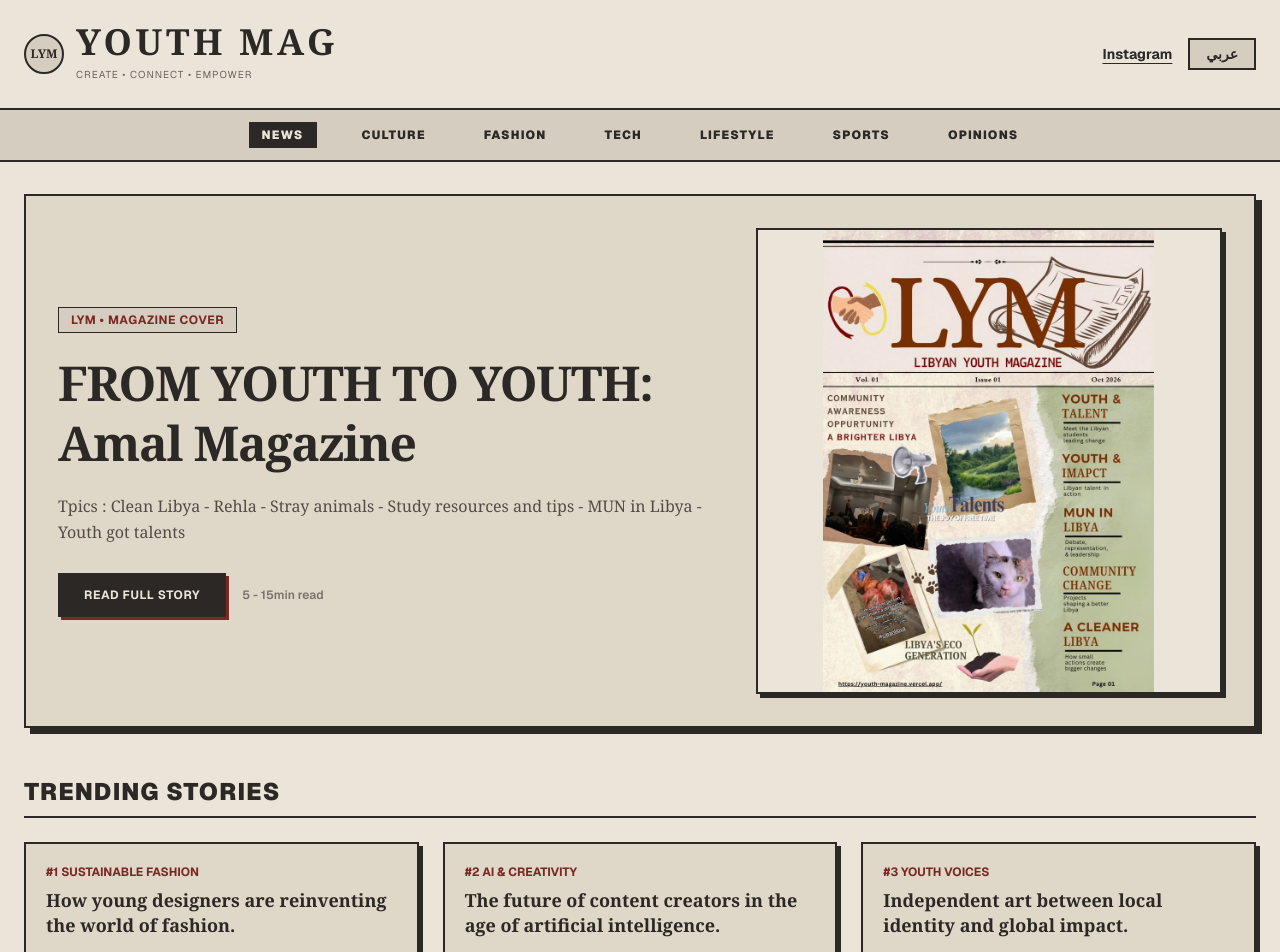
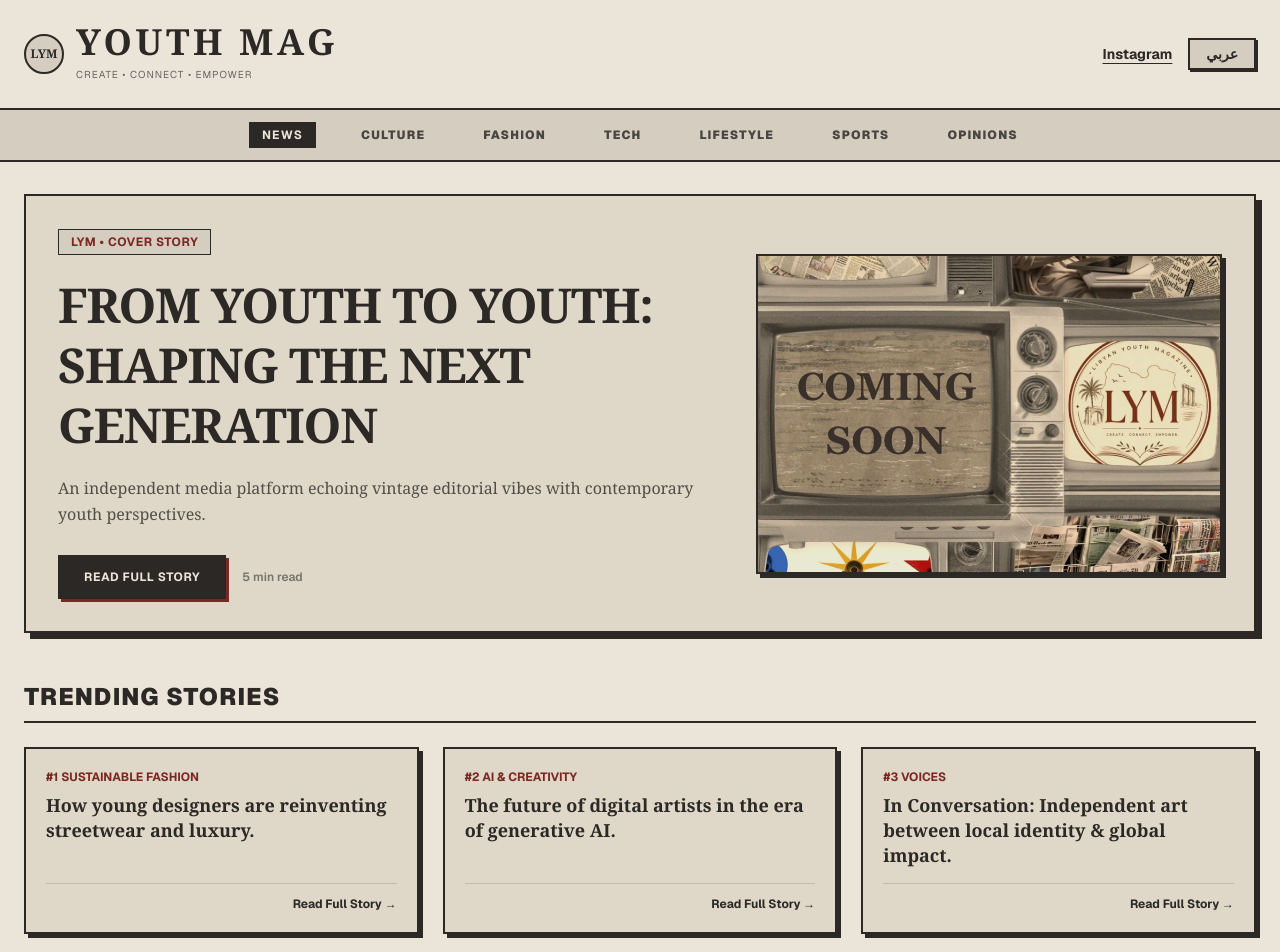
Before and after one commit to ahmedjalouta/youth-magazine, a Next.js app: page / in a window 1280 px wide. Shown: the top 952 px of the page. Built offline with nearby package versions, Linux system fonts and the light colour scheme.

Commit message:
Update magazine website

```diff
--- a/app/page.tsx
+++ b/app/page.tsx
@@ -1,10 +1,10 @@
-
 "use client";
 
 import { useState, useEffect } from "react";
 
 export default function Home() {
   const [lang, setLang] = useState<"ar" | "en">("en");
+
   const [email, setEmail] = useState("");
   const [subscribed, setSubscribed] = useState(false);
   const [isSubmitting, setIsSubmitting] = useState(false);
@@ -12,7 +12,8 @@
   const [activeStory, setActiveStory] = useState<string | null>(null);
 
   useEffect(() => {
-    if (localStorage.getItem("lym_subscribed")) {
+    const savedSub = localStorage.getItem("lym_subscribed");
+    if (savedSub) {
       setSubscribed(true);
     }
   }, []);
@@ -22,66 +23,63 @@
       dir: "rtl",
       nav: ["الأخبار", "الثقافة", "الموضة", "التكنولوجيا", "أسلوب الحياة", "الرياضة", "الآراء"],
       heroCategory: "LYM • غلاف العدد",
-      heroTitle: "من الشباب إلى الشباب: مجلة أمل",
-      heroDesc: "مجلة الشباب الليبي، مساحة للأفكار والإبداع والمواهب الشبابية.",
-      readStory: "اقرأ المجلة كاملة",
+      heroTitle: "من الشباب إلى الشباب: صياغة أسلوب جيل جديد",
+      heroDesc: "منصة إعلامية تمزج بين الأصالة التحريرية القديمة والرؤية الشبابية المعاصرة.",
+      readStory: "اقرأ القصة كاملة",
       trendingTitle: "الأكثر قراءة هذا الأسبوع",
       trending1Tag: "#1 الموضة المستدامة",
       trending1Title: "كيف يعيد المصممون الشباب تعريف عالم الأزياء؟",
       trending2Tag: "#2 الذكاء الاصطناعي",
-      trending2Title: "مستقبل صناع المحتوى في عصر الذكاء الاصطناعي.",
+      trending2Title: "مستقبل صُنّاع المحتوى في عصر خوارزميات التوليد",
       trending3Tag: "#3 أصوات شابة",
-      trending3Title: "الفنون المستقلة بين الهوية والتأثير العالمي.",
-      newsletterTitle: "اشترك في النشرة",
-      newsletterDesc: "احصل على أحدث القصص والمقالات في بريدك الإلكتروني.",
+      trending3Title: "حوار خاص: الفنون المستقلة بين الهوية والعالمية",
+      newsletterTitle: "اشترك في النشرة الورقية الرقمية",
+      newsletterDesc: "احصل على أحدث القصص والمقالات الحصرية أسبوعياً في صندوق بريدك.",
       subscribeBtn: "اشتراك",
       submittingBtn: "جاري الإرسال...",
-      subscribedSuccess: "تم الاشتراك بنجاح!",
+      subscribedSuccess: "تم الاشتراك بنجاح! تم حفظ بريدك الإلكتروني.",
       placeholderEmail: "أدخل بريدك الإلكتروني...",
       btnText: "EN",
       timeRead: "دقائق قراءة",
-      modalExcerpt: "تصفح العدد الرقمي لمجلة الشباب الليبي واقرأ محتواه عبر الموقع.",
+      modalExcerpt: "هذا النص تجريبي لعرض المقال المختار كاملاً داخل نافذة تفاعلية. يمكن ربطه لاحقاً بأي قاعدة بيانات أو مقالات حقيقية.",
       closeBtn: "إغلاق",
-      badge: "مجلة أمل • LYM",
+      badge: "مقال مميز • LYM"
     },
     en: {
       dir: "ltr",
       nav: ["NEWS", "CULTURE", "FASHION", "TECH", "LIFESTYLE", "SPORTS", "OPINIONS"],
-      heroCategory: "LYM • MAGAZINE COVER",
-      heroTitle: "FROM YOUTH TO YOUTH: Amal Magazine",
-      heroDesc: "Tpics : Clean Libya - Rehla - Stray animals - Study resources and tips - MUN in Libya -Youth got talents",
-      readStory: "READ FULL STORY",
+      heroCategory: "LYM • COVER STORY",
+      heroTitle: "FROM YOUTH TO YOUTH: SHAPING THE NEXT GENERATION",
+      heroDesc: "An independent media platform echoing vintage editorial vibes with contemporary youth perspectives.",
+      readStory: "Read Full Story",
       trendingTitle: "TRENDING STORIES",
       trending1Tag: "#1 SUSTAINABLE FASHION",
-      trending1Title: "How young designers are reinventing the world of fashion.",
+      trending1Title: "How young designers are reinventing streetwear and luxury.",
       trending2Tag: "#2 AI & CREATIVITY",
-      trending2Title: "The future of content creators in the age of artificial intelligence.",
-      trending3Tag: "#3 YOUTH VOICES",
-      trending3Title: "Independent art between local identity and global impact.",
+      trending2Title: "The future of digital artists in the era of generative AI.",
+      trending3Tag: "#3 VOICES",
+      trending3Title: "In Conversation: Independent art between local identity & global impact.",
       newsletterTitle: "JOIN THE LYM GAZETTE",
-      newsletterDesc: "Get our latest stories, interviews, and features delivered to your inbox.",
+      newsletterDesc: "Get curations of our best stories, interviews, and features delivered to your inbox every week.",
       subscribeBtn: "SUBSCRIBE",
       submittingBtn: "SENDING...",
-      subscribedSuccess: "Thank you for subscribing!",
+      subscribedSuccess: "Thank you for subscribing! Your preference is saved.",
       placeholderEmail: "Enter your email...",
       btnText: "عربي",
-      timeRead: " - 15min read",
-      modalExcerpt: "Explore the digital edition of Libyan Youth Magazine by opening the complete flipbook.",
+      timeRead: "min read",
+      modalExcerpt: "This is a preview text for the selected article inside an interactive modal. It can be easily connected to a CMS or database later.",
       closeBtn: "Close",
-      badge: "Amal Magazine • LYM",
+      badge: "LYM Special Feature"
     },
   };
 
   const t = content[lang];
-  const magazineUrl = "https://heyzine.com/flip-book/7f55f44e9a.html";
 
   const toggleLanguage = () => {
     setLang((prev) => (prev === "ar" ? "en" : "ar"));
   };
 
-  const handleNewsletterSubmit = async (
-    e: React.FormEvent<HTMLFormElement>
-  ) => {
+  const handleNewsletterSubmit = async (e: React.FormEvent<HTMLFormElement>) => {
     e.preventDefault();
     if (!email) return;
 
@@ -102,18 +100,10 @@
         localStorage.setItem("lym_subscribed", "true");
         setEmail("");
       } else {
-        alert(
-          lang === "ar"
-            ? "تعذر الاشتراك. حاول مرة أخرى."
-            : "Failed to subscribe. Please try again."
-        );
+        alert(lang === "ar" ? "حدث خطأ أثناء الإرسال. يرجى التثبت من البريد والمحاولة مجدداً." : "Failed to subscribe. Please try again.");
       }
-    } catch {
-      alert(
-        lang === "ar"
-          ? "تعذر الاتصال بالخادم."
-          : "Network error. Please try again."
-      );
+    } catch (error) {
+      alert(lang === "ar" ? "تعذر الاتصال بالخادم." : "Network error. Please try again.");
     } finally {
       setIsSubmitting(false);
     }
@@ -121,17 +111,17 @@
 
   return (
     <div
+      className="min-h-screen bg-[#EAE4D9] text-[#2B2825] font-serif transition-colors duration-300 selection:bg-[#7A2821] selection:text-white"
       dir={t.dir}
-      className="min-h-screen bg-[#EAE4D9] text-[#2B2825] font-serif selection:bg-[#7A2821] selection:text-white"
     >
-      {/* HEADER */}
+      {/* 1. HEADER */}
       <header className="border-b-2 border-[#2B2825] px-6 py-6 max-w-7xl mx-auto flex justify-between items-center bg-[#EAE4D9]">
-        <div className="flex items-center gap-3">
-          <div className="w-10 h-10 border-2 border-[#2B2825] rounded-full flex items-center justify-center font-bold text-xs bg-[#D5CDBF]">
+        <div className="flex items-center gap-3 cursor-pointer group">
+          <div className="w-10 h-10 border-2 border-[#2B2825] rounded-full flex items-center justify-center font-bold text-xs bg-[#D5CDBF] group-hover:bg-[#7A2821] group-hover:text-white transition-all">
             LYM
           </div>
           <div>
-            <h1 className="text-2xl md:text-4xl font-black tracking-widest uppercase leading-none">
+            <h1 className="text-2xl md:text-4xl font-black tracking-widest uppercase font-serif leading-none text-[#2B2825]">
               YOUTH MAG
             </h1>
             <span className="text-[10px] uppercase font-sans tracking-widest text-[#6B655F]">
@@ -145,31 +135,31 @@
             href="https://www.instagram.com/liby.anyouth"
             target="_blank"
             rel="noopener noreferrer"
-            className="hover:text-[#7A2821] underline underline-offset-4"
+            className="hover:text-[#7A2821] transition-colors underline underline-offset-4 decoration-1 text-[#2B2825]"
           >
             Instagram
           </a>
 
           <button
             onClick={toggleLanguage}
-            className="border-2 border-[#2B2825] px-4 py-1 bg-[#D5CDBF] hover:bg-[#2B2825] hover:text-white"
+            className="border-2 border-[#2B2825] px-4 py-1 bg-[#D5CDBF] hover:bg-[#2B2825] hover:text-[#EAE4D9] transition-all font-sans font-bold shadow-[2px_2px_0px_0px_#2B2825] active:translate-x-[1px] active:translate-y-[1px] active:shadow-none"
           >
             {t.btnText}
           </button>
         </div>
       </header>
 
-      {/* NAVIGATION */}
+      {/* 2. NAVIGATION */}
       <nav className="border-b-2 border-[#2B2825] bg-[#D5CDBF] sticky top-0 z-40">
         <div className="max-w-7xl mx-auto px-4">
-          <ul className="flex justify-start md:justify-center gap-6 md:gap-8 text-xs font-sans font-black tracking-widest overflow-x-auto py-3">
+          <ul className="flex justify-start md:justify-center gap-6 md:gap-8 text-xs font-sans font-black tracking-widest text-[#4A4540] overflow-x-auto py-3">
             {t.nav.map((item, index) => (
               <li
-                key={item}
+                key={index}
                 onClick={() => setActiveTab(index)}
-                className={`cursor-pointer whitespace-nowrap uppercase px-3 py-1 border border-transparent ${
+                className={`cursor-pointer transition-all whitespace-nowrap uppercase px-3 py-1 border border-transparent ${
                   activeTab === index
-                    ? "bg-[#2B2825] text-[#EAE4D9]"
+                    ? "bg-[#2B2825] text-[#EAE4D9] font-bold"
                     : "hover:border-[#2B2825] hover:text-[#7A2821]"
                 }`}
               >
@@ -180,58 +170,53 @@
         </div>
       </nav>
 
+      {/* MAIN CONTENT */}
       <main className="max-w-7xl mx-auto px-6 py-8 space-y-12">
-        {/* HERO */}
+        {/* 3. HERO SECTION */}
         <section className="border-2 border-[#2B2825] bg-[#DFD7C8] p-6 md:p-8 shadow-[6px_6px_0px_0px_#2B2825] grid md:grid-cols-12 gap-8 items-center">
           <div className="md:col-span-7 space-y-5">
             <span className="inline-block px-3 py-1 border border-[#2B2825] bg-[#D5CDBF] text-[#7A2821] text-xs font-sans font-bold uppercase tracking-wider">
               {t.heroCategory}
             </span>
 
-            <h2 className="text-3xl md:text-5xl font-black leading-tight tracking-tight">
+            <h2 className="text-3xl md:text-5xl font-black leading-tight tracking-tight text-[#2B2825]">
               {t.heroTitle}
             </h2>
 
-            <p className="text-[#524D46] text-base leading-relaxed">
+            <p className="text-[#524D46] text-base leading-relaxed font-serif">
               {t.heroDesc}
             </p>
 
             <div className="pt-2 flex items-center gap-4">
-              <a
-                href={magazineUrl}
-                target="_blank"
-                rel="noopener noreferrer"
-                className="inline-block bg-[#2B2825] text-[#EAE4D9] font-sans font-bold px-6 py-3 border-2 border-[#2B2825] hover:bg-[#7A2821] transition-all text-xs uppercase tracking-wider shadow-[3px_3px_0px_0px_#7A2821]"
+              <button
+                onClick={() => setActiveStory(t.heroTitle)}
+                className="bg-[#2B2825] text-[#EAE4D9] font-sans font-bold px-6 py-3 border-2 border-[#2B2825] hover:bg-[#7A2821] hover:text-white transition-all text-xs uppercase tracking-wider shadow-[3px_3px_0px_0px_#7A2821] active:translate-x-[2px] active:translate-y-[2px] active:shadow-none"
               >
                 {t.readStory}
-              </a>
-
+              </button>
               <span className="text-xs font-sans font-semibold text-[#78726A]">
                 5 {t.timeRead}
               </span>
             </div>
           </div>
 
-          {/* MAGAZINE COVER IMAGE */}
-          <a
-            href={magazineUrl}
-            target="_blank"
-            rel="noopener noreferrer"
-            aria-label="Open Amal Magazine"
-            className="md:col-span-5 relative aspect-square w-full border-2 border-[#2B2825] overflow-hidden group cursor-pointer shadow-[4px_4px_0px_0px_#2B2825]"
+          <div
+            onClick={() => setActiveStory(t.heroTitle)}
+            className="md:col-span-5 relative h-80 border-2 border-[#2B2825] overflow-hidden group cursor-pointer shadow-[4px_4px_0px_0px_#2B2825]"
           >
             <img
-              src="/lym-cover.jpg.jpeg"
-              alt="FROM YOUTH TO YOUTH: Amal Magazine cover"
-              className="w-full h-full object-contain bg-[#EAE4D9] group-hover:scale-[1.02] transition-transform duration-500"
+              src="/hero.jpg.jpeg"
+              alt="Cover Image"
+              className="w-full h-full object-cover filter contrast-[105%] sepia-[15%] group-hover:scale-105 transition-transform duration-500"
             />
-          </a>
+            <div className="absolute inset-0 bg-[#2B2825]/10 group-hover:bg-transparent transition-colors" />
+          </div>
         </section>
 
-        {/* TRENDING STORIES */}
+        {/* 4. TRENDING SECTION */}
         <section className="space-y-6">
-          <div className="border-b-2 border-[#2B2825] pb-2">
-            <h3 className="text-xl md:text-2xl font-black font-sans uppercase tracking-wider">
+          <div className="border-b-2 border-[#2B2825] pb-2 flex justify-between items-end">
+            <h3 className="text-xl md:text-2xl font-black font-sans uppercase tracking-wider text-[#2B2825]">
               {t.trendingTitle}
             </h3>
           </div>
@@ -251,33 +236,26 @@
                   <span className="text-xs font-sans font-bold text-[#7A2821] block">
                     {item.tag}
                   </span>
-                  <h4 className="font-bold text-lg leading-snug hover:underline">
+                  <h4 className="font-bold text-lg leading-snug hover:underline text-[#2B2825]">
                     {item.title}
                   </h4>
                 </div>
 
                 <div className="flex justify-end items-center pt-3 border-t border-[#C3B9A8] text-xs font-sans">
-                  <button
-                    onClick={(e) => {
-                      e.stopPropagation();
-                      setActiveStory(item.title);
-                    }}
-                    className="font-bold hover:text-[#7A2821]"
-                  >
+                  <span className="font-bold text-[#2B2825] hover:text-[#7A2821] transition-colors">
                     {t.readStory} →
-                  </button>
+                  </span>
                 </div>
               </article>
             ))}
           </div>
         </section>
 
-        {/* NEWSLETTER */}
+        {/* 5. NEWSLETTER SECTION */}
         <section className="border-2 border-[#2B2825] bg-[#D5CDBF] p-8 md:p-10 text-center space-y-4 shadow-[6px_6px_0px_0px_#2B2825]">
-          <h3 className="text-2xl md:text-3xl font-black uppercase">
+          <h3 className="text-2xl md:text-3xl font-black font-serif uppercase text-[#2B2825]">
             {t.newsletterTitle}
           </h3>
-
           <p className="text-xs md:text-sm text-[#524D46] max-w-lg mx-auto font-sans">
             {t.newsletterDesc}
           </p>
@@ -300,11 +278,10 @@
                 placeholder={t.placeholderEmail}
                 className="border-2 border-[#2B2825] px-4 py-2.5 bg-[#EAE4D9] text-[#2B2825] placeholder-[#78726A] font-sans text-xs flex-1 outline-none focus:bg-[#F5F2EC]"
               />
-
               <button
                 type="submit"
                 disabled={isSubmitting}
-                className="bg-[#7A2821] text-white font-sans font-bold px-6 py-2.5 border-2 border-[#2B2825] hover:bg-[#2B2825] transition-all text-xs uppercase tracking-wider disabled:opacity-50"
+                className="bg-[#7A2821] text-white font-sans font-bold px-6 py-2.5 border-2 border-[#2B2825] hover:bg-[#2B2825] transition-all text-xs uppercase tracking-wider shadow-[2px_2px_0px_0px_#2B2825] active:translate-x-[1px] active:translate-y-[1px] active:shadow-none disabled:opacity-50"
               >
                 {isSubmitting ? t.submittingBtn : t.subscribeBtn}
               </button>
@@ -313,45 +290,36 @@
         </section>
       </main>
 
-      {/* ARTICLE PREVIEW MODAL */}
+      {/* 6. MODAL POPUP FOR READING STORIES */}
       {activeStory && (
         <div className="fixed inset-0 bg-[#2B2825]/70 backdrop-blur-sm z-50 flex items-center justify-center p-4">
           <div className="bg-[#EAE4D9] border-4 border-[#2B2825] max-w-2xl w-full p-6 md:p-8 shadow-[8px_8px_0px_0px_#2B2825] space-y-4 relative">
             <button
               onClick={() => setActiveStory(null)}
-              aria-label="Close dialog"
-              className="absolute top-4 right-4 text-xl font-bold border-2 border-[#2B2825] w-8 h-8 flex items-center justify-center hover:bg-[#7A2821] hover:text-white"
+              className="absolute top-4 right-4 text-xl font-bold font-sans border-2 border-[#2B2825] w-8 h-8 flex items-center justify-center hover:bg-[#7A2821] hover:text-white transition-colors"
             >
               ✕
             </button>
-
             <span className="text-xs font-sans font-bold text-[#7A2821] block uppercase">
               {t.badge}
             </span>
-
-            <h3 className="text-2xl font-black">{activeStory}</h3>
-
+            <h3 className="text-2xl font-black font-serif text-[#2B2825]">{activeStory}</h3>
             <p className="text-sm leading-relaxed text-[#4A4540]">
               {t.modalExcerpt}
             </p>
-
-            <a
-              href={magazineUrl}
-              target="_blank"
-              rel="noopener noreferrer"
-              className="inline-block bg-[#2B2825] text-[#EAE4D9] text-xs font-sans font-bold px-5 py-2.5 border-2 border-[#2B2825] hover:bg-[#7A2821]"
+            <button
+              onClick={() => setActiveStory(null)}
+              className="bg-[#2B2825] text-[#EAE4D9] text-xs font-sans font-bold px-5 py-2.5 border-2 border-[#2B2825] hover:bg-[#7A2821] hover:text-white"
             >
-              {t.readStory}
-            </a>
+              {t.closeBtn}
+            </button>
           </div>
         </div>
       )}
 
       {/* FOOTER */}
       <footer className="border-t-2 border-[#2B2825] bg-[#D5CDBF] py-8 text-center text-xs text-[#6B655F] font-sans font-bold">
-        <p>
-          © {new Date().getFullYear()} LYM - LIBYAN YOUTH MAGAZINE. ALL RIGHTS RESERVED.
-        </p>
+        <p>© {new Date().getFullYear()} LYM - LIBYAN YOUTH MAGAZINE. ALL RIGHTS RESERVED.</p>
       </footer>
     </div>
   );
```
